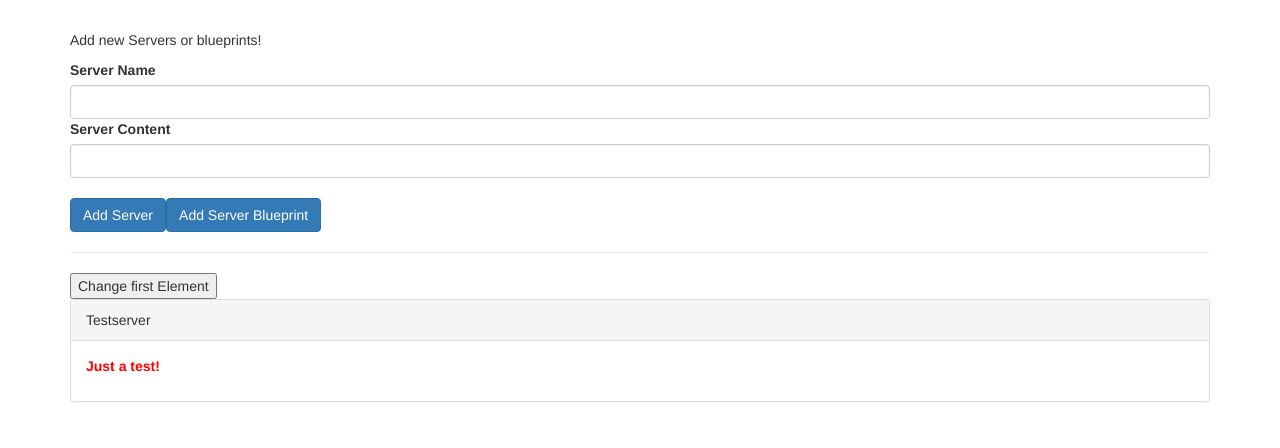
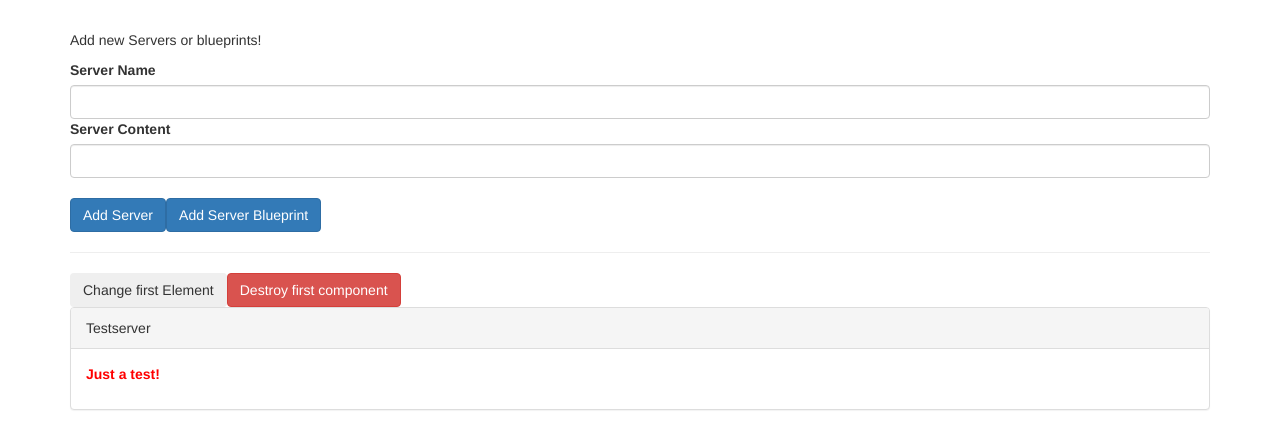
Before and after one commit to GemmaDawson/Angular6_July2018, an Angular app in the folder cmp-databinding-start/: page / in a window 1280 px wide. Shown: the top 448 px of the page. Built offline with nearby package versions, Linux system fonts and the light colour scheme.

Commit message:
Section 5 Lecture 73 | ngOnDestroy

```diff
--- a/cmp-databinding-start/src/app/app.component.html
+++ b/cmp-databinding-start/src/app/app.component.html
@@ -3,7 +3,8 @@
   <hr>
   <div class="row">
     <div class="col-xs-12">
-      <button (click)="onChangeFirst()">Change first Element</button>
+      <button class="btn btn-secondary" (click)="onChangeFirst()">Change first Element</button>
+      <button class="btn btn-danger" (click)="onDestroy()">Destroy first component</button>
       <app-server-element *ngFor="let serverElement of serverElements" [srvElement]="serverElement" [name]="serverElement.name">
         <p>
           <strong *ngIf=" serverElement.type==='server' " style="color: red ">{{ serverElement.content }}</strong>
--- a/cmp-databinding-start/src/app/app.component.ts
+++ b/cmp-databinding-start/src/app/app.component.ts
@@ -32,4 +32,8 @@ export class AppComponent {
   onChangeFirst() {
     this.serverElements[0].name = "ChanGed";
   }
+
+  onDestroy() {
+    this.serverElements.splice(0, 1);
+  }
 }
--- a/cmp-databinding-start/src/app/server-element/server-element.component.ts
+++ b/cmp-databinding-start/src/app/server-element/server-element.component.ts
@@ -9,7 +9,8 @@ import {
   AfterContentInit,
   AfterContentChecked,
   AfterViewInit,
-  AfterViewChecked
+  AfterViewChecked,
+  OnDestroy
 } from "@angular/core";
 // import { ViewEncapsulation } from "@angular/compiler/src/core";
 
@@ -27,7 +28,8 @@ export class ServerElementComponent
     AfterContentInit,
     AfterContentChecked,
     AfterViewInit,
-    AfterViewChecked {
+    AfterViewChecked,
+    OnDestroy {
   @Input("srvElement") element: { type: string; name: string; content: string };
   @Input() name: string;
 
@@ -63,4 +65,8 @@ export class ServerElementComponent
   ngAfterViewChecked() {
     console.log("ngAfterViewChecked called");
   }
+
+  ngOnDestroy() {
+    console.log("ngOnDestroy called");
+  }
 }
```
